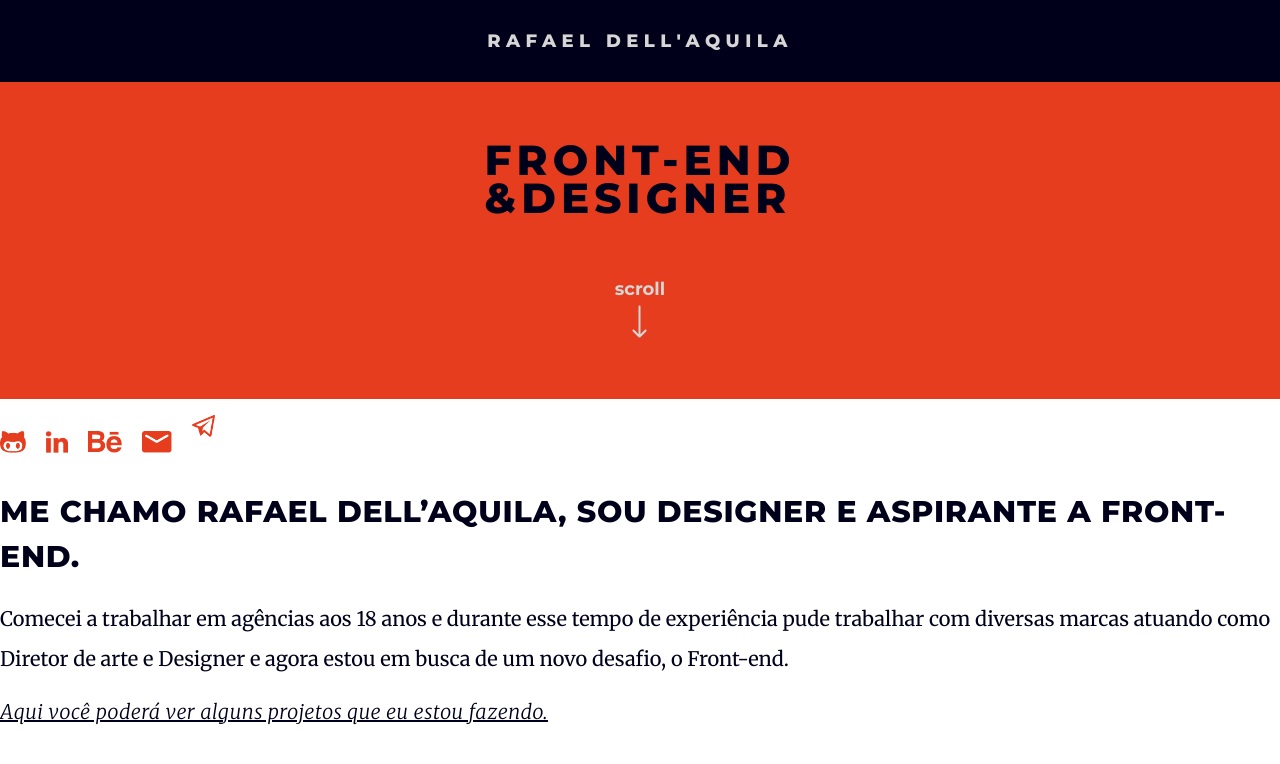
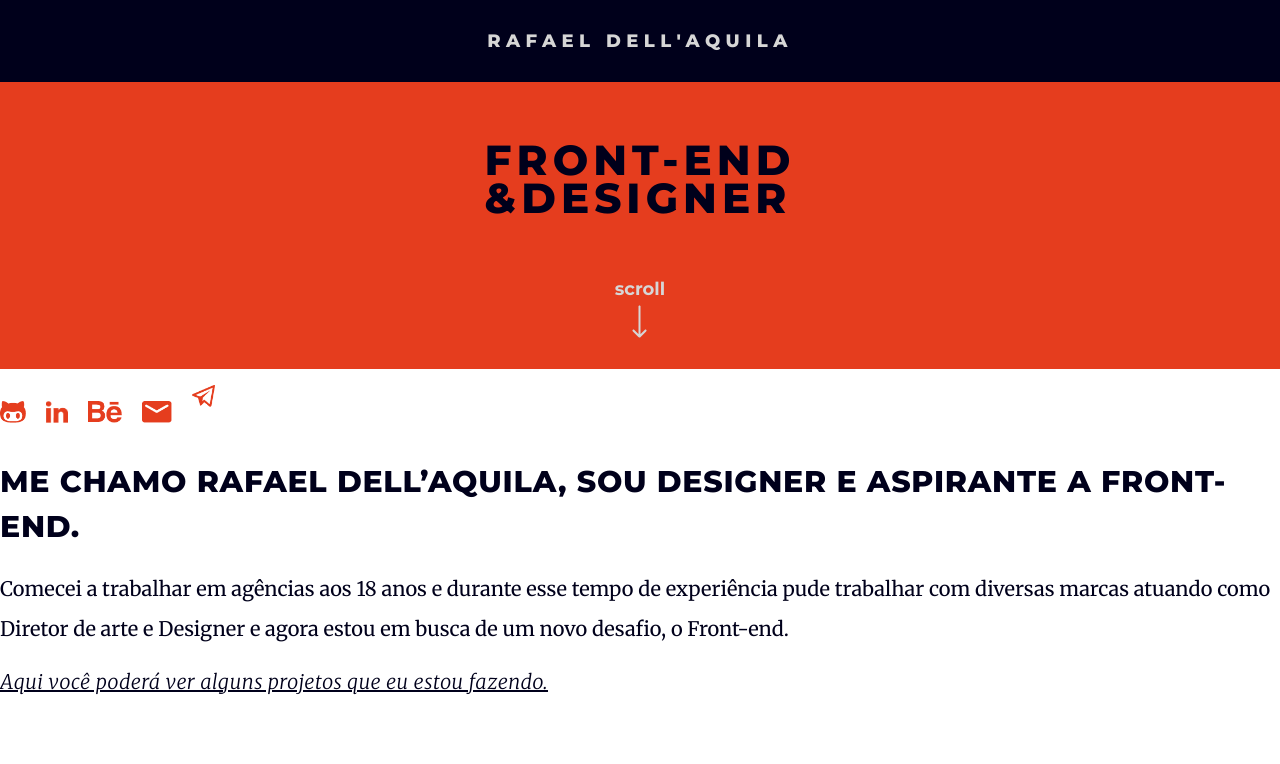
Before and after one commit to rafaeldellaquila/rafaeldellaquila.github.io, a React (Create React App) app: page / in a window 1280 px wide. Shown: the top 764 px of the page. Built offline with nearby package versions, Linux system fonts and the light colour scheme.

Commit message:
:art: improve code

```diff
--- a/src/component/BannerHome/styles.css
+++ b/src/component/BannerHome/styles.css
@@ -3,7 +3,7 @@
   display: flex;
   flex-flow: column nowrap;
   align-items: center;
-  padding: var(--space-med) 0 var(--space-med) 0;
+  padding: var(--space-med) 0 var(--space-min) 0;
 }
 
 .banner-home > .banner-title {
```
